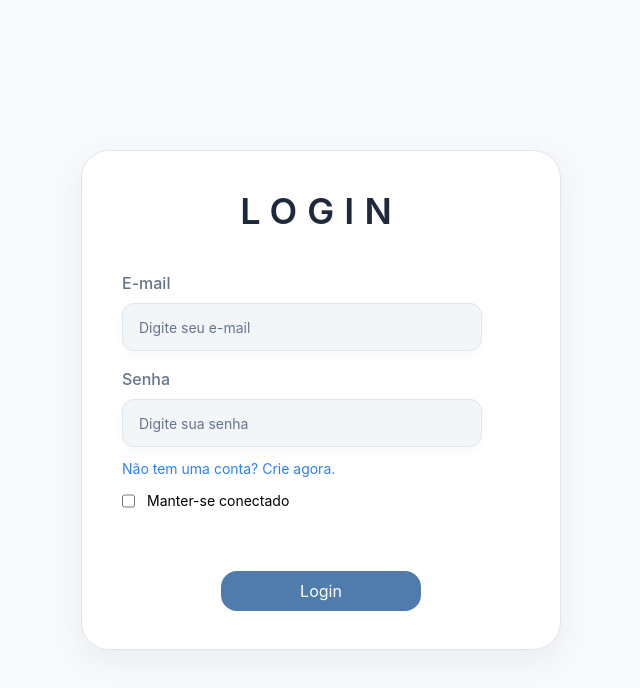
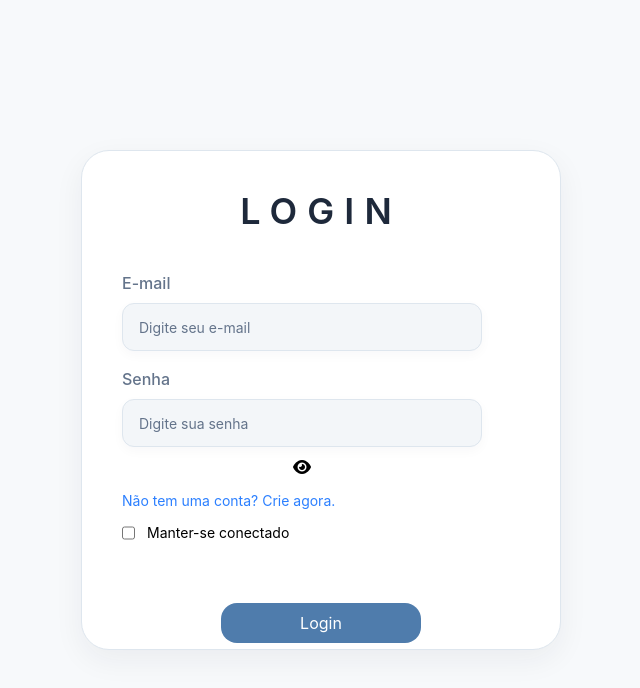
Before and after one commit to Arthur-Hirata/Vetra, a React (Vite) app in the folder Vetra/: page /login in a window 1280 px wide. Shown: the top 688 px of the page, without its empty margins (319-959 px from the left). Built offline with nearby package versions, Linux system fonts and the light colour scheme.

Commit message:
Add the input change function

```diff
--- a/Vetra/src/Components/Input.tsx
+++ b/Vetra/src/Components/Input.tsx
@@ -1,3 +1,5 @@
+import { useState } from "react"
+
 interface InputProps{
     placeholder: string
     type: string
@@ -5,15 +7,29 @@ interface InputProps{
 }
 
 export default function Input({ placeholder, type, subTittle }: InputProps) {
+    const [mostrarSenha, setMostrarSenha]= useState(false)
+
+
+    const initialType = type === 'password'
+
+    const currentType = mostrarSenha ? "text" : "password"
+
     return (
         <div>
         <label className="flex w-full flex-col gap-2">
             <span className="text-medium font-medium text-text-secondary">{subTittle}</span>
             <input
-                type={type}
+                type={currentType}
                 placeholder={placeholder}
                 className="h-12 w-90 rounded-xl border border-border bg-input px-4 text-sm text-text placeholder:text-text-secondary shadow-[0_4px_12px_rgba(30,41,59,0.03)] transition-all duration-200 outline-none focus:border-primary focus:ring-2 focus:ring-primary/10"
             />
+            {initialType && (
+                <button
+                type="button"
+                onClick={() => setMostrarSenha(!mostrarSenha)}
+
+                ><i className={mostrarSenha ? "fas fa-eye-slash" : "fas fa-eye"}></i></button>
+            )}
         </label>
 
         </div>
```
